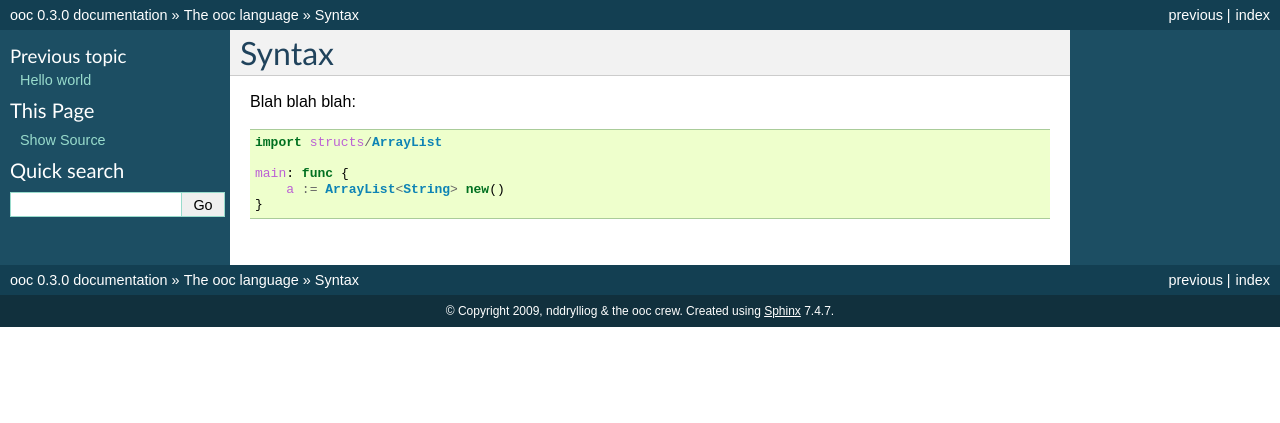
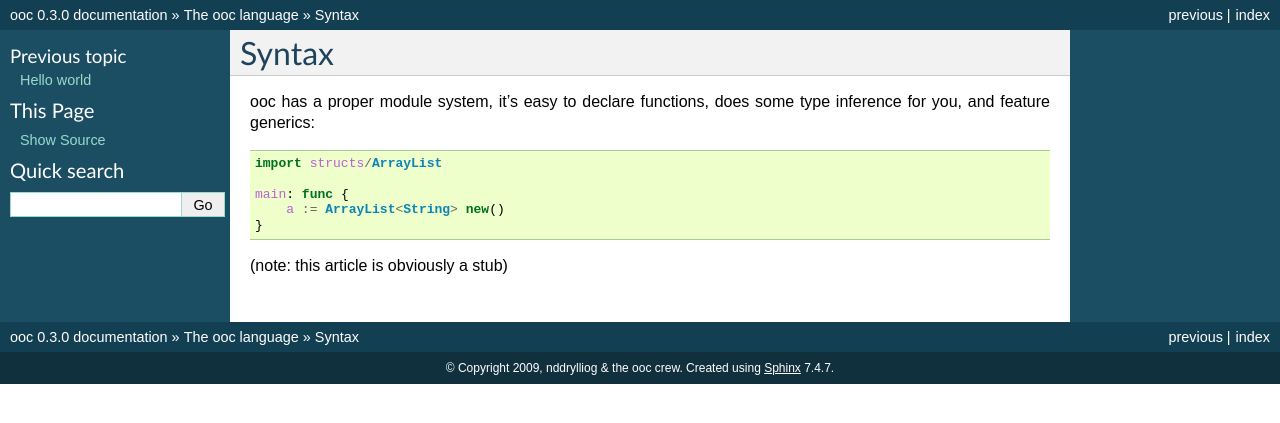
Before and after one commit to fasterthanlime/ooc-docs, a Sphinx documentation site: the page built from source/language/syntax.rst, in a window 1280 px wide. Shown: the top 423 px of the page. Built offline with Sphinx 7.4.7, drawn with Linux system fonts in a browser that asks for light colours.

Commit message:
Added a few things to syntax.rst

```diff
--- a/source/language/syntax.rst
+++ b/source/language/syntax.rst
@@ -1,10 +1,12 @@
 Syntax
 ======
 
-Blah blah blah::
+ooc has a proper module system, it's easy to declare functions, does some type inference for you, and feature generics::
 
     import structs/ArrayList
 
     main: func {
         a := ArrayList<String> new()
     }
+
+(note: this article is obviously a stub)
```
